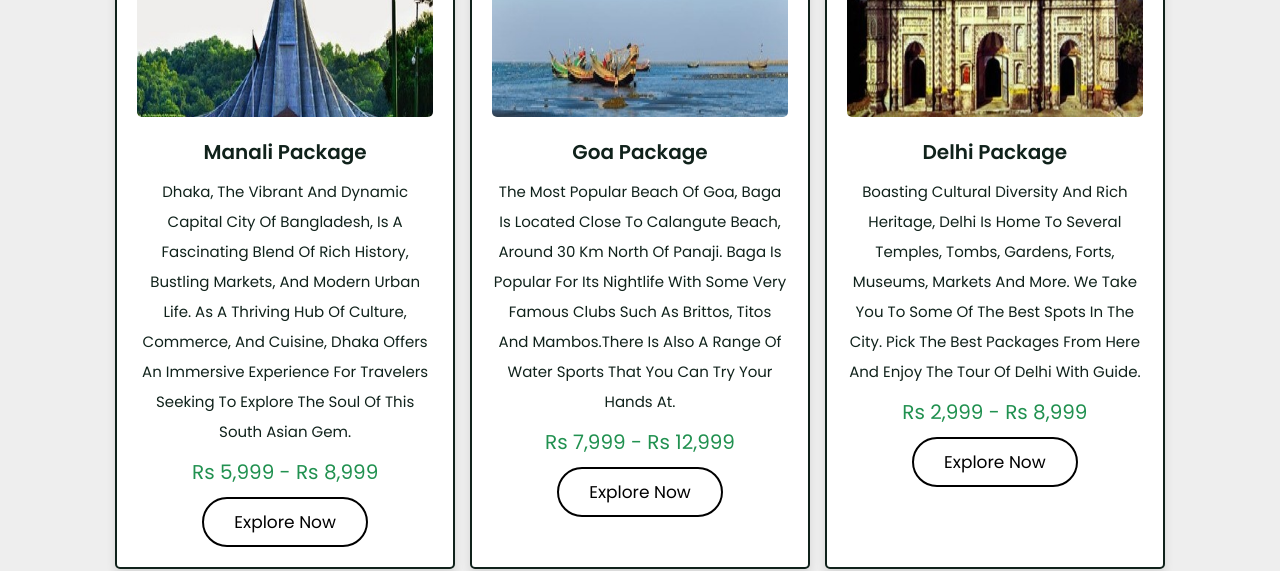
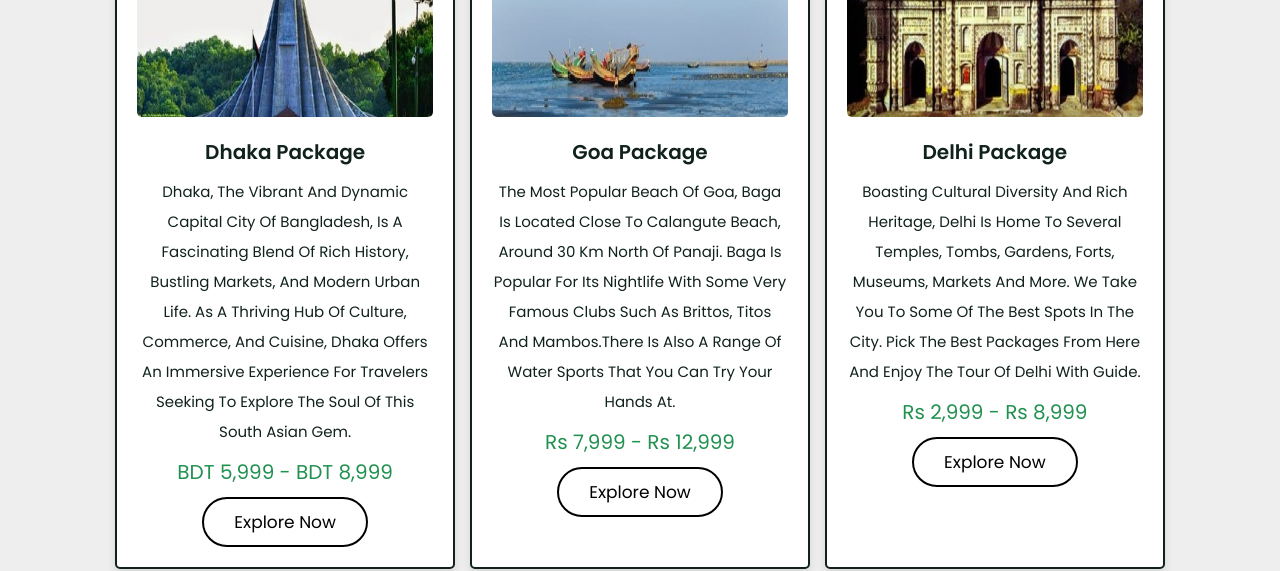
Before and after one commit to siddik802435/fall2023-project, a plain HTML site: page index.html in a window 1280 px wide. Shown: the part 1720-2291 px from the top of the page. Drawn offline with nearby package versions, Linux system fonts and the light colour scheme.

Commit message:
Update index.html

```diff
--- a/index.html
+++ b/index.html
@@ -93,9 +93,9 @@
                     <img src="images/img-1.jpg" alt="">
                 </div>
                 <div class="content">
-                    <h3>Manali Package</h3>
+                    <h3>Dhaka Package</h3>
                     <p>Dhaka, the vibrant and dynamic capital city of Bangladesh, is a fascinating blend of rich history, bustling markets, and modern urban life. As a thriving hub of culture, commerce, and cuisine, Dhaka offers an immersive experience for travelers seeking to explore the soul of this South Asian gem.</p>
-                    <div class="price">Rs 5,999 - Rs 8,999</div>
+                    <div class="price">BDT 5,999 - BDT 8,999</div>
                     <a href="#contact" class="btn">explore now</a>
                 </div>
             </div>
```
